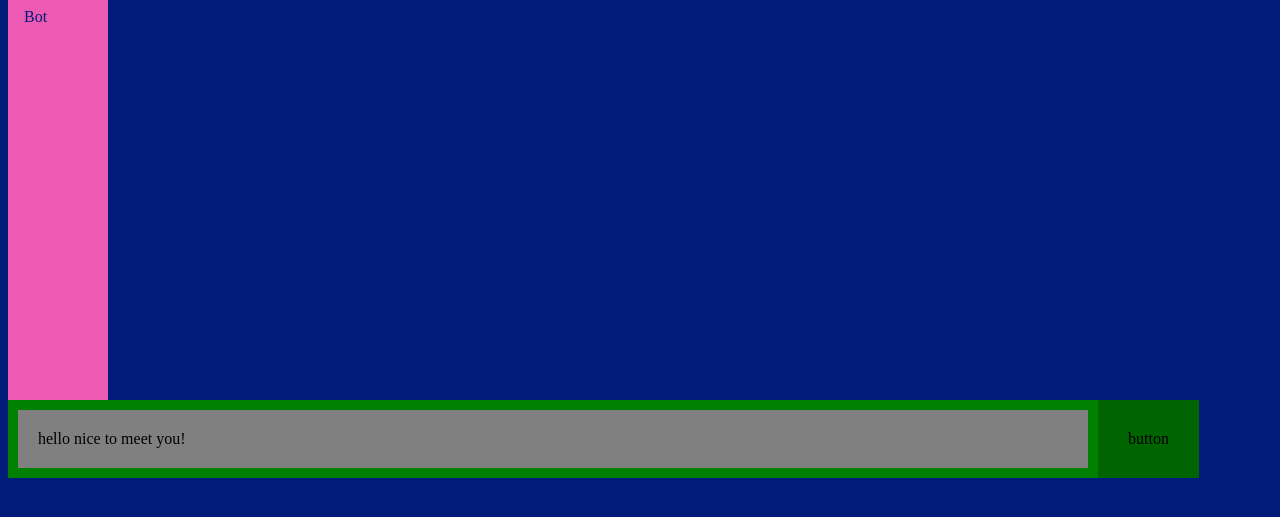
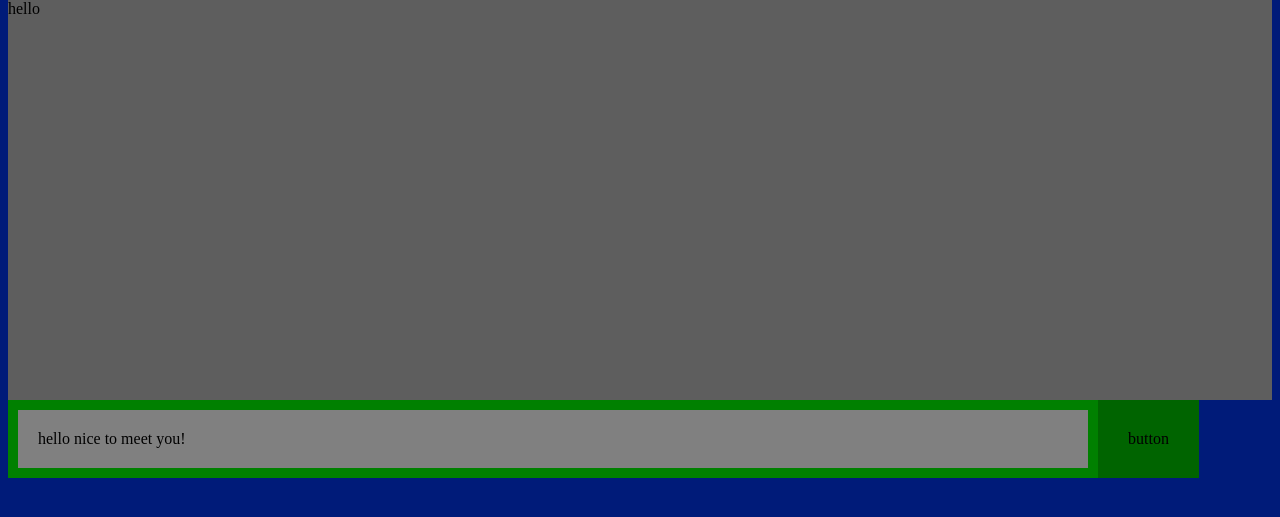
Before and after one commit to Fahlevi20/basic_web_chat_gpt_flask, a Flask app: page / in a window 1280 px wide. Shown: the part 108-625 px from the top of the page. Run offline with Flask 3, Linux system fonts and the light colour scheme.

Commit message:
adding chat screen

```diff
--- a/static/style.css
+++ b/static/style.css
@@ -23,6 +23,7 @@ ul{
     list-style-type: none;
     margin: 0;
     padding: 0;
+    flex: auto;
     width: 100px;
     height: 400px;
     background-color: #ED5AB3;
@@ -59,3 +60,10 @@ div.chatbar div{
     background-color: darkgreen;
     padding: 30px;
 }
+.chat-screen{
+    background-color: rgb(94, 94, 94);
+    flex: auto;
+    width: 100%;
+    height: 400px;
+    float: none;
+}
--- a/templates/index.html
+++ b/templates/index.html
@@ -11,9 +11,18 @@
 <header>
         <h1 style="text-align: center;">Chatbot basic web</h1>
 </header>
-<ul>
-    <li><a>Bot</a></li>
-</ul>
+<div class="chat-screen">
+    hello
+    <!-- <div class="side-bar">
+        <ul>
+            <li><a>Bot</a></li>
+        </ul>
+    </div> -->
+
+</div>
+
+
+
 <div class="chatbar">
     <div class="chat">
         <div style="padding: 20px;
```
